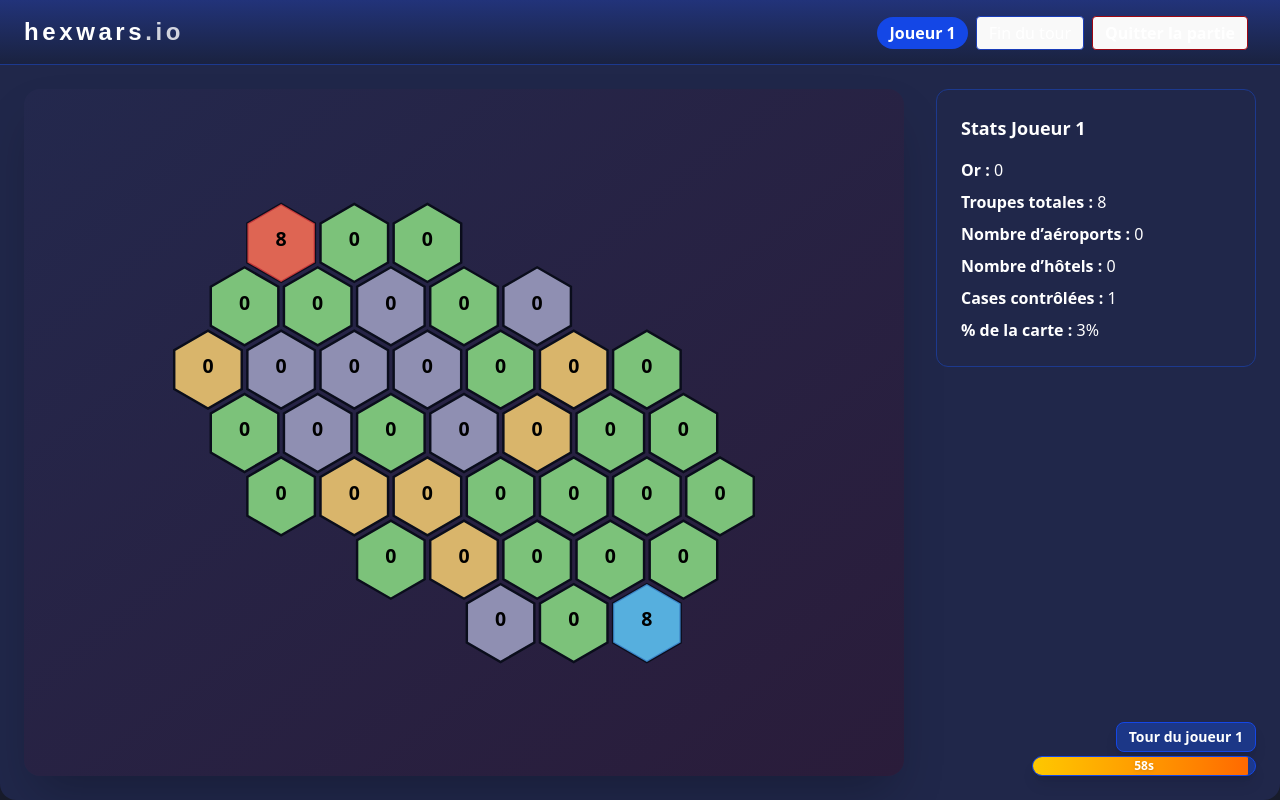
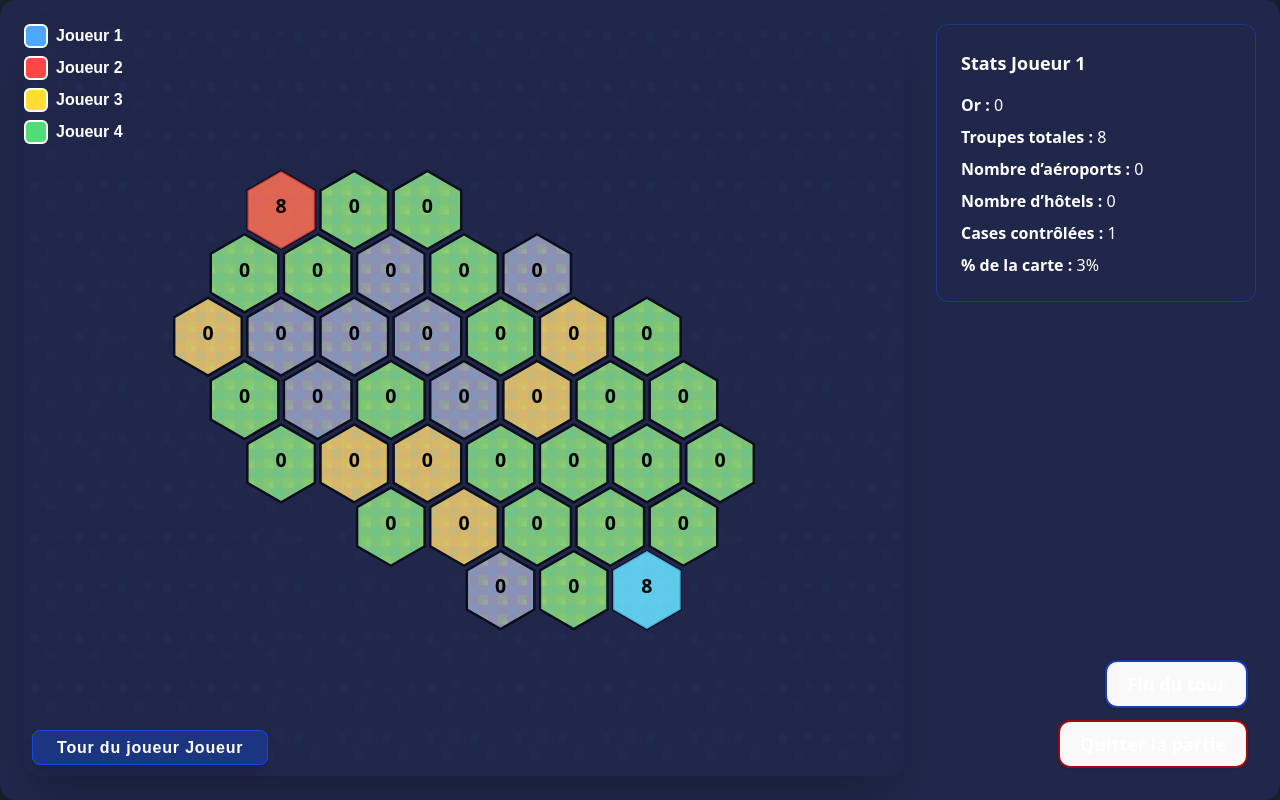
Before and after one commit to Zatosee/HexWars.io, a React (Vite) app: page / in a window 1280 px wide. Both pictures are taken after a click on the button "Jouer". Built offline with nearby package versions, Linux system fonts and the light colour scheme.

Commit message:
changing  some functionnalities

```diff
--- a/src/App.tsx
+++ b/src/App.tsx
@@ -6,7 +6,6 @@ import Menu from "./components/Menu";
 import type { StartConfig } from "./components/Menu";
 import HexGrid from "./components/HexGrid";
 import TileHUD from "./components/TileHUD";
-import TurnTimer from "./components/TurnTimer";
 import { useGameStore } from "./state/store";
 
 
@@ -14,7 +13,7 @@ import { useGameStore } from "./state/store";
 export default function App() {
   const [infoTileId, setInfoTileId] = useState<string|null>(null);
   const [screen, setScreen] = useState<"menu" | "game">("menu");
-  const { initIfNeeded, currentPlayer, endTurn, reset, winner, strikes, timerSeed } = useGameStore();
+  const { initIfNeeded, currentPlayer, endTurn, reset, winner } = useGameStore();
 
   const handleStart = (cfg: StartConfig) => {
     reset();
@@ -29,12 +28,6 @@ export default function App() {
 
   // Pseudo state
   const [pseudo, setPseudo] = useState(() => localStorage.getItem("pseudo") || "Joueur");
-  const [editPseudo, setEditPseudo] = useState(false);
-  const handlePseudoChange = (e: React.FormEvent) => {
-    e.preventDefault();
-    setEditPseudo(false);
-    localStorage.setItem("pseudo", pseudo);
-  };
 
   const [rulesOpen, setRulesOpen] = useState(false);
 
@@ -108,46 +101,51 @@ export default function App() {
 
   return (
     <div className="min-h-screen flex flex-col bg-[#181c2b]">
-  <header className="bg-gradient-to-b from-[#22337a] to-[#1a2240] text-white p-4 flex items-center justify-between border-b border-blue-900 shadow-[0_2px_12px_0_rgba(30,41,59,0.18)]">
-        <div className="flex-1 flex items-center">
-          <h1 className="text-2xl font-extrabold tracking-widest text-white drop-shadow-none ml-2" style={{fontFamily:'Orbitron, sans-serif', letterSpacing:'0.15em'}}>hexwars<span className="opacity-80 font-semibold">.io</span></h1>
-        </div>
-        <div className="flex gap-2 items-center absolute right-8 top-4">
-          <span className={`px-3 py-1 rounded-full font-bold bg-blue-700 text-white shadow-none`}>Joueur {currentPlayer}</span>
-          <button
-            className="bg-white/10 px-3 py-1 rounded shadow-none border border-blue-800 hover:bg-blue-800/30 transition"
-            onClick={handleEndTurn}
-            disabled={false /* always enabled for currentPlayer, but you can add logic if needed */}
-          >Fin du tour</button>
-          <button className="bg-red-700 px-3 py-1 rounded shadow-none border border-red-800 hover:bg-red-800/80 transition text-white font-bold" onClick={() => {
-            reset();
-            setScreen("menu");
-          }}>Quitter la partie</button>
-        </div>
-      </header>
+      {/* Indicateur couleur joueur en haut à gauche */}
+      <div className="absolute top-6 left-6 z-40 flex flex-col gap-2">
+        {[1,2,3,4].map(num => {
+          const colors = ["#4aa8ff","#ff4646","#ffdd33","#50dc78"];
+          return (
+            <div key={num} className="flex items-center gap-2">
+              <span style={{width:24,height:24,background:colors[num-1],borderRadius:6,display:'inline-block',border:'2px solid #fff'}}></span>
+              <span className="text-white font-bold text-base" style={{fontFamily:'Orbitron, sans-serif'}}>
+                Joueur {num}
+              </span>
+            </div>
+          );
+        })}
+      </div>
+  {/* Header supprimé pour agrandir l'aire de jeu */}
       {winner ? (
         <div className="text-center bg-green-700 text-white py-2 text-lg font-bold">🎉 Victoire du Joueur {winner} !</div>
       ) : null}
       <main className="flex-1 flex flex-col items-center justify-center">
-        <div className="flex flex-1 w-full max-w-full min-h-[70vh] rounded-b-2xl bg-[#20274a] p-6 m-0 relative">
+        <div className="flex flex-1 w-full max-w-full min-h-[80vh] rounded-2xl bg-[#20274a] p-6 m-0 relative">
+          {/* Indication du tour du joueur en bas à gauche de l'aire de jeu, padding/margin ajusté */}
+          <div className="absolute bottom-10 left-8 z-30">
+            <span className="px-6 py-2 rounded-lg bg-blue-900/80 text-white text-base font-semibold shadow-lg border border-blue-700" style={{fontFamily:'Orbitron, sans-serif', letterSpacing:'0.05em'}}>
+              Tour du joueur {currentPlayer === 1 ? (pseudo || "Joueur 1") : "Joueur 2"}
+            </span>
+          </div>
           <HexGrid onTileInfo={setInfoTileId} />
           {/* Sidebar stats + HUD en colonne */}
           <div className="hidden md:flex flex-col w-80 ml-8">
             <PlayerStats />
             <TileHUD tileId={infoTileId} onClose={() => setInfoTileId(null)} />
           </div>
-          {/* Timer HUD bottom right */}
-          <div className="absolute bottom-6 right-6 z-20">
-            <TurnTimer
-              duration={[60,30,15][strikes[currentPlayer] || 0]}
-              onExpire={() => endTurn()}
-              currentPlayer={currentPlayer}
-              keyReset={timerSeed}
-              hud
-            />
+          {/* Boutons en bas à droite */}
+          <div className="absolute bottom-8 right-8 z-30 flex flex-col gap-3 items-end">
+            <button
+              className="bg-white/10 px-5 py-2 rounded-xl shadow border-2 border-blue-800 hover:bg-blue-800/30 transition text-white font-bold text-lg"
+              onClick={handleEndTurn}
+              disabled={false}
+            >Fin du tour</button>
+            <button className="bg-red-700 px-5 py-2 rounded-xl shadow border-2 border-red-800 hover:bg-red-800/80 transition text-white font-bold text-lg" onClick={() => {
+              reset();
+              setScreen("menu");
+            }}>Quitter la partie</button>
           </div>
         </div>
-        {/* (Bloc règles supprimé, voir modal) */}
       </main>
   <footer className="text-center text-xs text-gray-500 p-0"></footer>
     </div>
--- a/src/components/HexGrid.tsx
+++ b/src/components/HexGrid.tsx
@@ -1,15 +1,12 @@
 
-import React from "react";
+import React, { useEffect, useState } from "react";
 import { axialToPixel, hexPolygonPoints } from "../game/hex";
-
-type HexGridProps = {
-  onTileInfo?: (tileId: string) => void;
-};
+import { canSelect } from "../game/rules";
 
 import { useGameStore } from "../state/store";
 
-export default function HexGrid({ onTileInfo }: HexGridProps = {}) {
-  const { tiles, cols, rows, selectedId, clickTile, currentPlayer } = useGameStore();
+export default function HexGrid() {
+  const { tiles, currentPlayer, turn, select, clickTile, selectedId } = useGameStore();
 
   // Calculer le viewBox pour auto-fit
   const { minX, minY, width, height } = React.useMemo(() => {
@@ -27,13 +24,53 @@ export default function HexGrid({ onTileInfo }: HexGridProps = {}) {
     const minY = Math.min(...ys) - pad;
     const maxY = Math.max(...ys) + pad;
     return { minX, minY, width: maxX - minX, height: maxY - minY };
-  }, [tiles, cols, rows]);
+  }, [tiles]);
 
   return (
-    <div className="flex-1 flex items-center justify-center bg-gradient-to-br from-[#23284d] to-[#2a1c3a] rounded-2xl shadow-2xl p-4">
-      <svg className="w-full h-full max-w-4xl max-h-[80vh]" viewBox={`${minX} ${minY} ${width} ${height}`} role="img" aria-label="Hex board">
+    <div className="flex-1 flex items-center justify-center rounded-2xl shadow-2xl p-4 relative overflow-hidden">
+      {/* Texture pixel art background */}
+      <div className="absolute inset-0 z-0 pointer-events-none" style={{opacity:0.18}}>
+        <svg width="100%" height="100%" viewBox="0 0 800 600" preserveAspectRatio="none" style={{position:'absolute',left:0,top:0,width:'100%',height:'100%'}}>
+          <pattern id="bg-texture" patternUnits="userSpaceOnUse" width="40" height="40">
+            <rect x="0" y="0" width="40" height="40" fill="#23284d" />
+            <circle cx="10" cy="10" r="4" fill="#3b82f6" opacity="0.25" />
+            <rect x="20" y="20" width="8" height="8" fill="#38bdf8" opacity="0.12" />
+            <rect x="30" y="5" width="6" height="6" fill="#fff" opacity="0.07" />
+          </pattern>
+          <rect x="0" y="0" width="800" height="600" fill="url(#bg-texture)" />
+        </svg>
+      </div>
+      <svg className="w-full h-full max-w-4xl max-h-[80vh] relative z-10" viewBox={`${minX} ${minY} ${width} ${height}`} role="img" aria-label="Hex board">
         {tiles.map((t) => {
+          // Case jouable : overlay plus clair
+          let playableOverlay = null;
+          if (canSelect(t, currentPlayer)) {
+            let color = '';
+            if (t.owner === 1) color = 'rgba(74,168,255,0.35)';
+            if (t.owner === 2) color = t.hasActed ? 'rgba(255,70,70,0.35)' : 'rgba(255,140,140,0.55)';
+            if (t.owner === 3) color = 'rgba(255,221,51,0.35)';
+            if (t.owner === 4) color = 'rgba(80,220,120,0.35)';
+            playableOverlay = (
+              <polygon
+                points={hexPolygonPoints(t.axial)}
+                fill={color}
+                stroke="none"
+                style={{filter:'brightness(1.5)'}}
+              />
+            );
+          }
+          // ...existing code...
           const baseColor = t.terrain === "PLAINS" ? "#7cc27a" : t.terrain === "MOUNTAIN" ? "#8f8fb2" : "#d9b56b";
+          // Texture pixel art SVG
+          const textureId = `hex-texture-${t.id}`;
+          const texture = (
+            <pattern id={textureId} patternUnits="userSpaceOnUse" width="12" height="12">
+              <rect x="0" y="0" width="12" height="12" fill={baseColor} />
+              <rect x="0" y="0" width="6" height="6" fill="#a3e635" opacity="0.15" />
+              <rect x="6" y="6" width="6" height="6" fill="#22d3ee" opacity="0.10" />
+              <rect x="3" y="3" width="3" height="3" fill="#fff" opacity="0.07" />
+            </pattern>
+          );
           let overlay = "";
           // Player colors: 1=blue, 2=red, 3=yellow, 4=green
           if (t.owner === 1) overlay = "rgba(74,168,255,0.75)";    // blue
@@ -41,8 +78,13 @@ export default function HexGrid({ onTileInfo }: HexGridProps = {}) {
           if (t.owner === 3) overlay = "rgba(255,221,51,0.75)";    // yellow
           if (t.owner === 4) overlay = "rgba(80,220,120,0.75)";    // green
           // Muraille: contour orange
-          const murailleStroke = t.city === 3 ? "#ff9900" : (selectedId === t.id ? "#fff" : "#0a0d1b");
-          const murailleStrokeWidth = t.city === 3 ? 4 : (selectedId === t.id ? 3 : 1.5);
+          let murailleStroke = t.city === 3 ? "#ff9900" : "#0a0d1b";
+          let murailleStrokeWidth = t.city === 3 ? 4 : 1.5;
+          // Contour sélectionné
+          if (selectedId === t.id) {
+            murailleStroke = "#fff";
+            murailleStrokeWidth = 6;
+          }
           // Icônes SVG
           const center = axialToPixel(t.axial);
           let icon = null;
@@ -71,17 +113,18 @@ export default function HexGrid({ onTileInfo }: HexGridProps = {}) {
               }}
               onContextMenu={e => {
                 e.preventDefault();
-                if (onTileInfo) onTileInfo(t.id);
+                select(t.id);
               }}
               style={{ cursor: "pointer" }}
             >
               <polygon
                 points={hexPolygonPoints(t.axial)}
-                fill={baseColor}
+                fill={`url(#${textureId})`}
                 stroke={murailleStroke}
                 strokeWidth={murailleStrokeWidth}
-                className={selectedId === t.id ? "drop-shadow-lg" : ""}
+                // ...className supprimé
               />
+              {texture}
               {t.owner && (
                 <polygon
                   points={hexPolygonPoints(t.axial)}
@@ -90,6 +133,7 @@ export default function HexGrid({ onTileInfo }: HexGridProps = {}) {
                 />
               )}
               {icon}
+              {playableOverlay}
               <text x={center.x} y={center.y + 2} className="text-xs font-bold fill-black" textAnchor="middle">{t.power}</text>
             </g>
           );
--- a/src/components/TurnTimer.tsx
+++ b/src/components/TurnTimer.tsx
@@ -38,20 +38,18 @@ export default function TurnTimer({
 
   if (!hud) return null;
 
+  // Affichage uniquement dans les 30 dernières secondes
+  const showBar = time <= 30;
+
   return (
-    <div className="flex flex-col items-end">
-      <div className="mb-1 px-3 py-1 rounded-lg bg-blue-900/90 border border-blue-700 text-white text-sm font-bold shadow-lg">
-        Tour du joueur {currentPlayer}
-      </div>
-      <div className="w-56 h-5 bg-blue-900 rounded-full overflow-hidden border border-blue-700 relative shadow-lg">
+    showBar && (
+      <div className="w-[340px] h-8 bg-gradient-to-r from-blue-900 via-indigo-700 to-blue-900 rounded-full overflow-hidden border-2 border-yellow-400 shadow-2xl relative flex items-center justify-center pointer-events-auto animate-pulse">
         <div
-          className="h-full bg-gradient-to-r from-yellow-400 to-orange-500 transition-all duration-500"
+          className="absolute left-0 top-0 h-full bg-gradient-to-r from-yellow-400 via-orange-400 to-orange-600 rounded-full transition-all duration-500 shadow-lg"
           style={{ width: `${(time / duration) * 100}%` }}
         />
-        <span className="absolute left-1/2 top-1/2 -translate-x-1/2 -translate-y-1/2 text-xs font-bold text-white drop-shadow">
-          {time}s
-        </span>
+        <span className="relative z-10 text-lg font-extrabold text-white drop-shadow-lg tracking-widest" style={{fontFamily:'Orbitron, sans-serif'}}>⏳ {time}s</span>
       </div>
-    </div>
+    )
   );
 }
--- a/src/state/store.ts
+++ b/src/state/store.ts
@@ -10,12 +10,6 @@ import { canSelect, canAttack, resolveAttack, checkWinner, endTurnGrowth } from
 function nextPlayer(cur: PlayerID, order: PlayerID[]) {
   const i = order.indexOf(cur);
   return order[(i + 1) % order.length];
-}
-function durationFor(pid: PlayerID, strikes: Record<PlayerID, number>) {
-  const s = strikes[pid] ?? 0;
-  if (s >= 2) return 15;
-  if (s === 1) return 30;
-  return 60;
 }
 
 
@@ -40,12 +34,11 @@ export type GameState = {
   currentPlayer: PlayerID;
   selectedId?: string;
   winner?: PlayerID;
-  // Extended for AFK/turn logic:
   players: PlayerID[];
-  strikes: Record<PlayerID, number>;
-  timerSeed: number;
   turn: number;
   gold: Record<PlayerID, number>;
+  playerColors: Record<PlayerID, string>;
+  playerColorsLight: Record<PlayerID, string>;
 };
 
 const initial: GameState = {
@@ -55,11 +48,11 @@ const initial: GameState = {
   players: [1,2],
   currentPlayer: 1,
   turn: 1,
-  strikes: {1:0,2:0,3:0,4:0},
   gold: {1:0,2:0,3:0,4:0},
   selectedId: undefined,
   winner: undefined,
-  timerSeed: 0,
+  playerColors: {1:'#4aa8ff',2:'#ff4646',3:'#ffdd33',4:'#50dc78'},
+  playerColorsLight: {1:'#a3d8ff',2:'#ffb3b3',3:'#fff7b3',4:'#a3ffd8'},
 };
 
 type Actions = {
@@ -71,9 +64,7 @@ type Actions = {
   buildOnTile: (tileId: string, type: number) => void; // type: 1=aéroport, 2=hotel, 3=muraille
 };
 
-export const useGameStore = create<GameState & Actions & {
-  getDurationFor: (pid: PlayerID) => number;
-}>((set, get) => ({
+export const useGameStore = create<GameState & Actions>((set, get) => ({
   ...initial,
   initIfNeeded: (cfg) => {
     const s = get();
@@ -82,16 +73,41 @@ export const useGameStore = create<GameState & Actions & {
     const order: PlayerID[] = ("players" in cfg && (cfg as any).players?.length)
       ? ((cfg as any).players as PlayerID[])
       : [1,2];
+    // Génération dynamique des couleurs
+    function randomColor() {
+      // HSL: luminosité > 55%, saturation < 80%, évite noir/violet
+      const hue = Math.floor(Math.random()*360);
+      const sat = 60 + Math.floor(Math.random()*20);
+      const lum = 55 + Math.floor(Math.random()*25);
+      return `hsl(${hue},${sat}%,${lum}%)`;
+    }
+    function lightenColor(hsl:string) {
+      // hsl(x,y%,z%) => hsl(x,y%,z+25%)
+      const m = hsl.match(/hsl\((\d+),(\d+)%?,(\d+)%?\)/);
+      if (!m) return hsl;
+      const [h,s,l] = [m[1],m[2],m[3]];
+      return `hsl(${h},${s}%,${Math.min(95,parseInt(l)+25)}%)`;
+    }
+    const playerColors: Record<PlayerID,string> = {};
+    const playerColorsLight: Record<PlayerID,string> = {};
+    order.forEach(pid => {
+      let col = randomColor();
+      // Si trop sombre, recommence
+      let lum = parseInt(col.match(/(\d+)%\)$/)?.[1]||'60');
+      while (lum < 50) { col = randomColor(); lum = parseInt(col.match(/(\d+)%\)$/)?.[1]||'60'); }
+      playerColors[pid] = col;
+      playerColorsLight[pid] = lightenColor(col);
+    });
     set({
       tiles,
       cols: cfg.cols, rows: cfg.rows,
       players: order,
       currentPlayer: order[0],
       turn: 1,
-      strikes: {1:0,2:0,3:0,4:0},
       gold: {1:0,2:0,3:0,4:0},
       winner: undefined, selectedId: undefined,
-      timerSeed: Math.random(),
+      playerColors,
+      playerColorsLight,
     });
   },
   select: (id: string) => {
@@ -178,24 +194,10 @@ export const useGameStore = create<GameState & Actions & {
       }
     }
   },
-  endTurn: (opts?: { afk?: boolean }) => {
+  endTurn: () => {
     const s = get();
     if (s.winner) return;
     const me = s.currentPlayer;
-    let strikes = { ...s.strikes };
-    if (opts?.afk) {
-      // AFK: on ajoute un strike
-      const cur = strikes[me] ?? 0;
-      strikes[me] = cur + 1;
-      if (strikes[me] >= 3) {
-        const other = s.players.find(p => p !== me) ?? me;
-        set({ strikes, winner: other });
-        return;
-      }
-    } else {
-      // Si le joueur joue, on reset ses strikes
-      strikes[me] = 0;
-    }
     const resetTiles = s.tiles.map(t => ({ ...t, hasActed: false }));
     const grown = endTurnGrowth(resetTiles, me);
     // Gold generation: 1 gold per owned tile, +1 per building (city > 0), for ALL players
@@ -212,15 +214,13 @@ export const useGameStore = create<GameState & Actions & {
     const nxt = nextPlayer(me, s.players);
     set({
       tiles: grown,
-      strikes,
       gold,
       selectedId: undefined,
       currentPlayer: nxt,
-      timerSeed: Math.random(),
       turn: s.turn + (nxt === s.players[0] ? 1 : 0),
     });
   },
-  reset: () => set({ ...initial, timerSeed: Math.random() }),
+  reset: () => set({ ...initial }),
 
   buildOnTile: (tileId: string, type: number) => {
     const s = get();
@@ -239,5 +239,4 @@ export const useGameStore = create<GameState & Actions & {
     set({ tiles: newTiles, gold: newGold });
   },
 
-  getDurationFor: (pid: PlayerID) => durationFor(pid, get().strikes),
 }));
```
